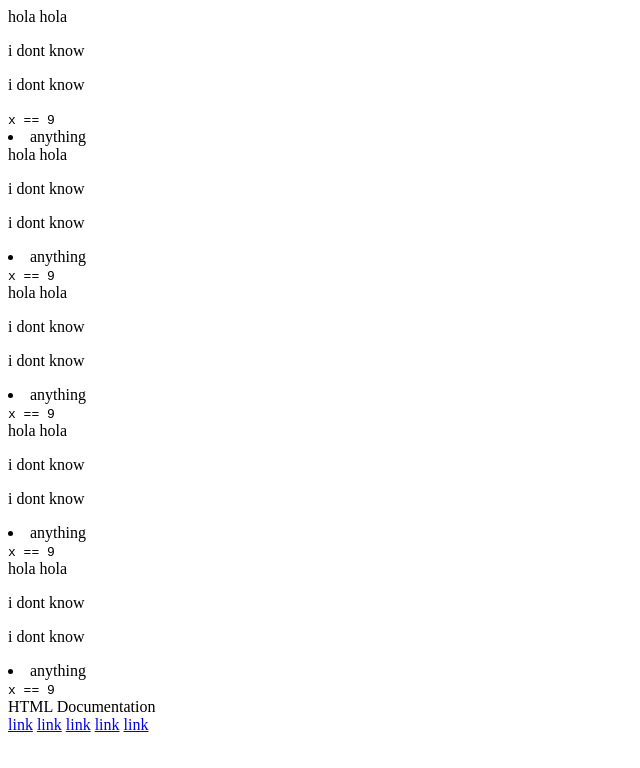
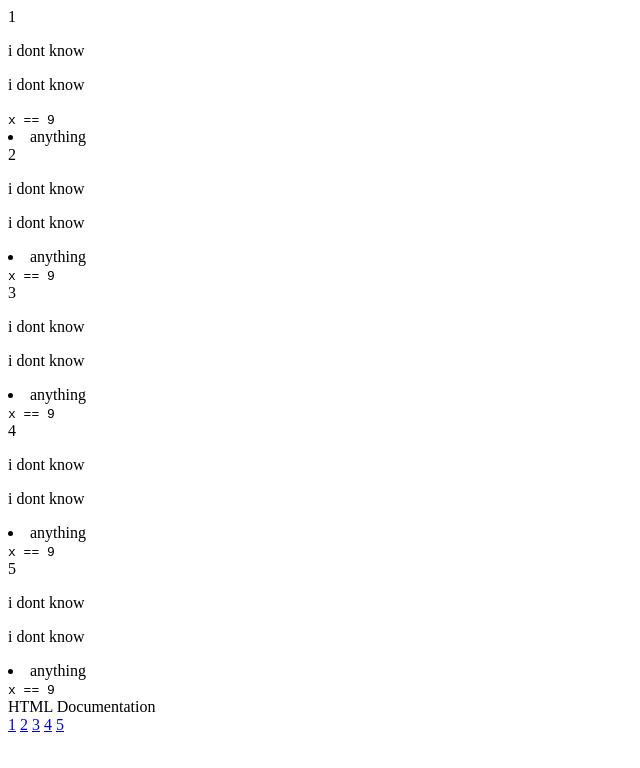
Before and after one commit to ArthurGC/microverse-trials-alex-gabriel, a plain HTML site: page index.html in a window 1280 px wide. Shown: the whole page, without its empty margins (0-640 px from the left). Drawn offline with Linux system fonts and the light colour scheme.

Commit message:
added features 12 and 13

```diff
--- a/index.html
+++ b/index.html
@@ -10,36 +10,36 @@
 <body>
     <main id="main-doc">
 
-        <section class="main-section" id="hola_hola">
-            <header>hola hola</header>
+        <section class="main-section" id="1">
+            <header>1</header>
             <p>i dont know</p>
             <p>i dont know</p>
             <code>x == 9</code>
             <li> anything </li>
         </section>
-        <section class="main-section" id="hola_hola">
-            <header>hola hola</header>
+        <section class="main-section" id="2">
+            <header>2</header>
             <p>i dont know</p>
             <p>i dont know</p>
             <li> anything </li>
             <code>x == 9</code>
         </section>
-        <section class="main-section" id="hola_hola">
-            <header>hola hola</header>
+        <section class="main-section" id="3">
+            <header>3</header>
             <p>i dont know</p>
             <p>i dont know</p>
             <li> anything </li>
             <code>x == 9</code>
         </section>
-        <section class="main-section" id="hola_hola">
-            <header>hola hola</header>
+        <section class="main-section" id="4">
+            <header>4</header>
             <p>i dont know</p>
             <p>i dont know</p>
             <li> anything </li>
             <code>x == 9</code>
         </section>
-        <section class="main-section" id="hola_hola">
-            <header>hola hola</header>
+        <section class="main-section" id="5">
+            <header>5</header>
             <p>i dont know</p>
             <p>i dont know</p>
             <li> anything </li>
@@ -48,11 +48,11 @@
         </section>
         <nav id="navbar">
             <header>HTML Documentation</header>
-            <a href="www.google.com" class="nav-link">link</a>
-            <a href="www.google.com" class="nav-link">link</a>
-            <a href="www.google.com" class="nav-link">link</a>
-            <a href="www.google.com" class="nav-link">link</a>
-            <a href="www.google.com" class="nav-link">link</a>
+            <a href="#1" class="nav-link">1</a>
+            <a href="#2" class="nav-link">2</a>
+            <a href="#3" class="nav-link">3</a>
+            <a href="#4" class="nav-link">4</a>
+            <a href="#5" class="nav-link">5</a>
         </nav>
     </main>
 
```
